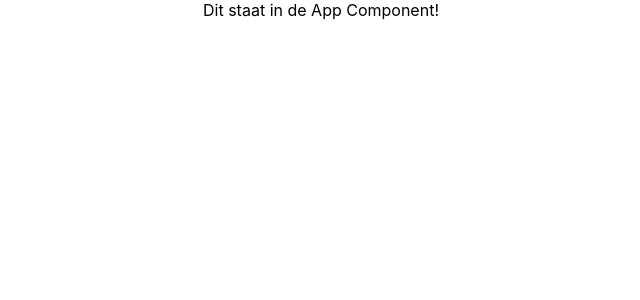
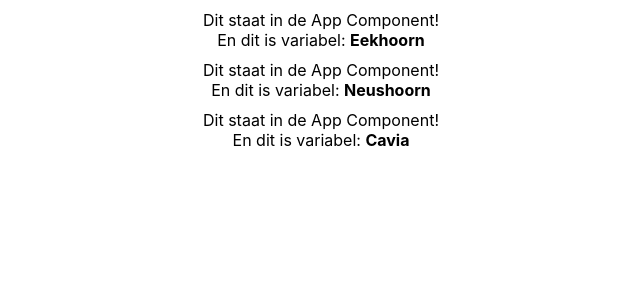
Before and after one commit to FelixvL/react_gestructureerd_project_2206, a React (Create React App) app: page / in a window 1280 px wide. Shown: the top 300 px of the page, without its empty margins (319-959 px from the left). Built offline with nearby package versions, Linux system fonts and the light colour scheme.

Commit message:
Het doorgeven van properties naar een classe die varieert

```diff
--- a/src/App.css
+++ b/src/App.css
@@ -1,3 +1,4 @@
 .App {
   text-align: center;
+  margin:10px;
 }
--- a/src/App.js
+++ b/src/App.js
@@ -4,7 +4,8 @@ import { Component } from 'react';
 class App extends Component {
   render() {
     return <div className="App">
-      Dit staat in de App Component!
+      Dit staat in de App Component!<br />
+      En dit is variabel: <b>{this.props.soortnaam}</b>
     </div>
   }
 }
--- a/src/index.js
+++ b/src/index.js
@@ -6,5 +6,9 @@ import App from './App';
 const root = ReactDOM.createRoot(document.getElementById('root'));
 
 root.render(
-    <App />
+  <div>
+    <App  soortnaam="Eekhoorn"/>
+    <App  soortnaam="Neushoorn"/>
+    <App  soortnaam="Cavia"/>
+  </div>
 );
```
